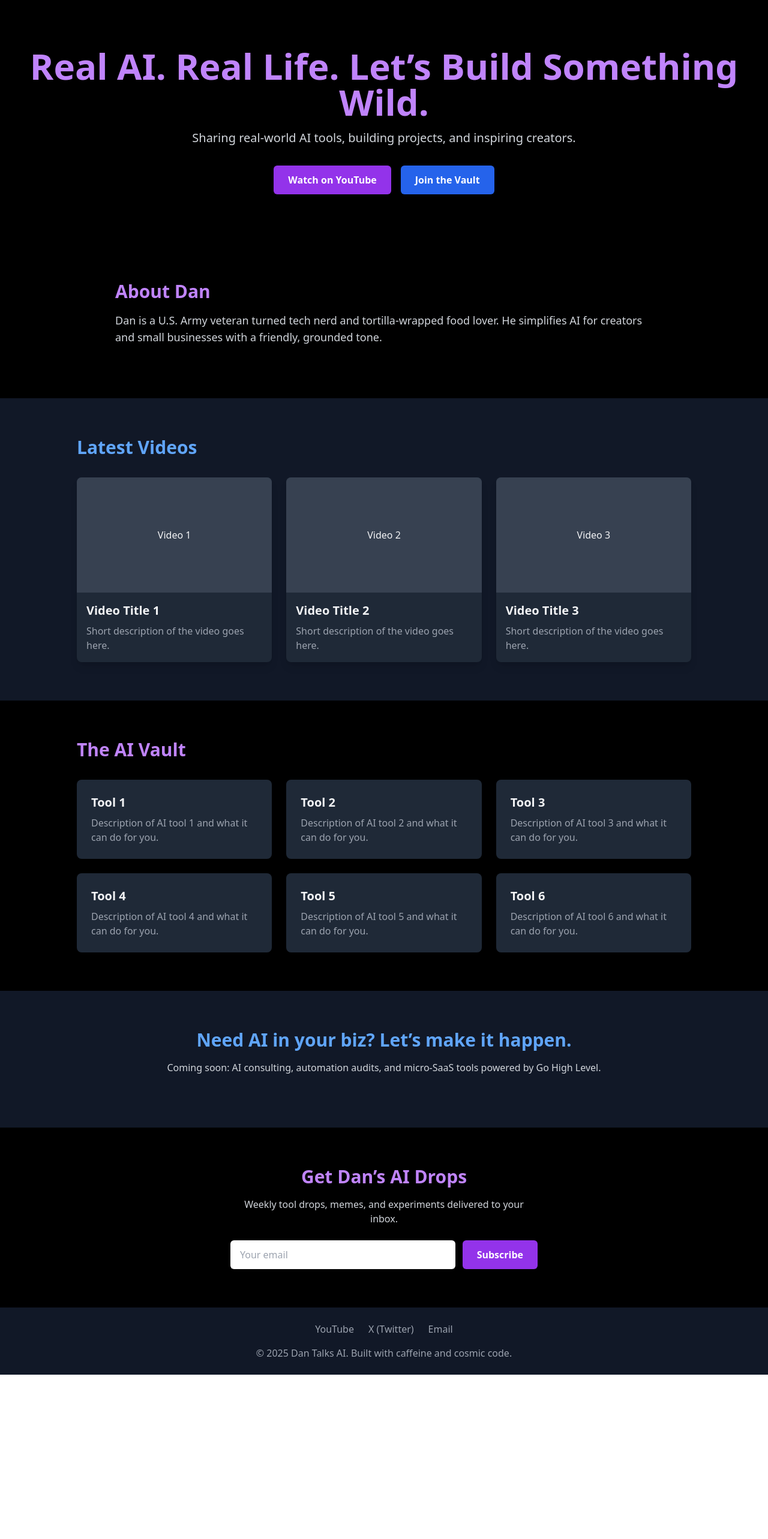
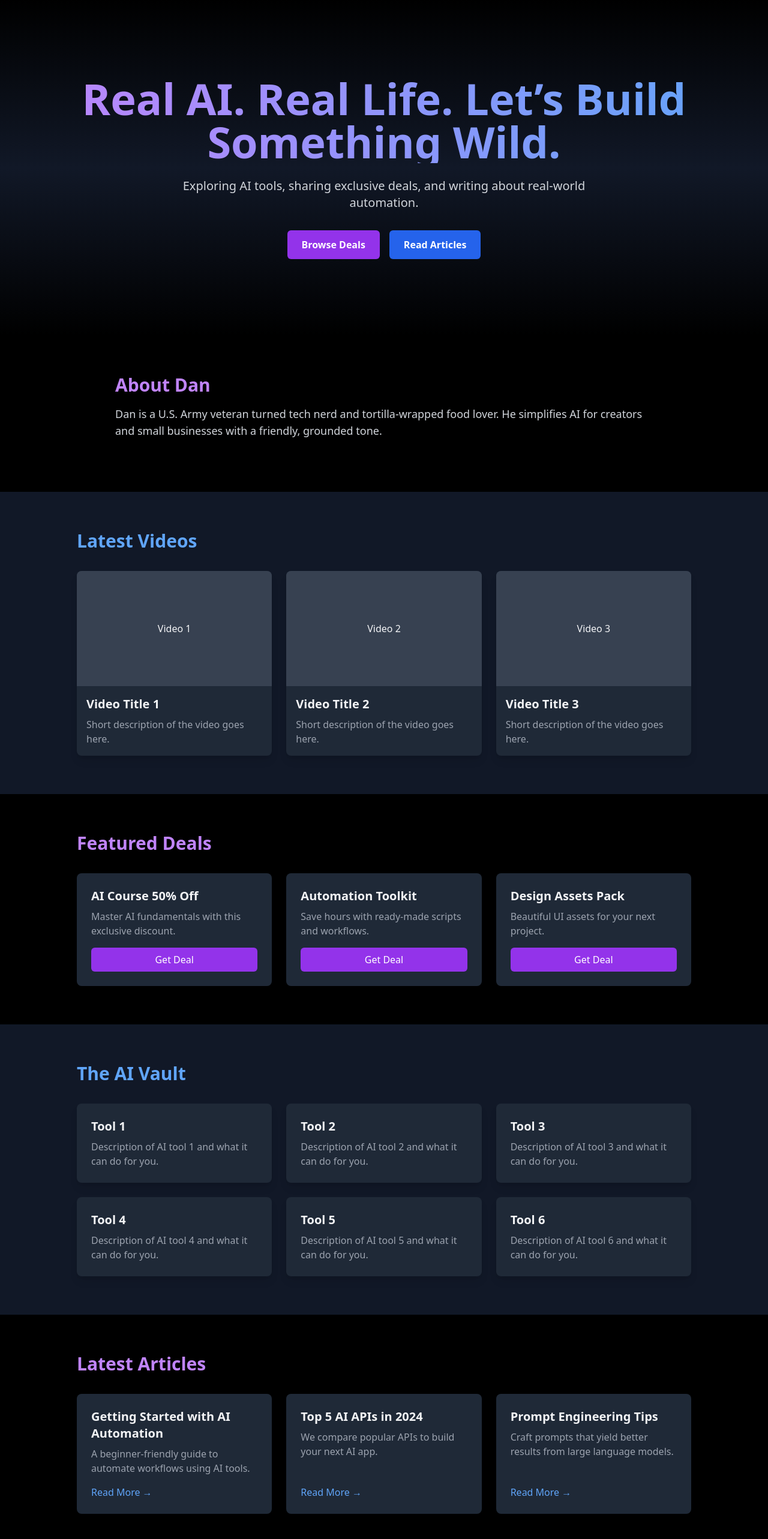
Before and after one commit to asddataking/dantalksai, a Next.js app: page / in a window 1280 px wide. Shown: the top 2566 px of the page at 60% size. Before the commit the page ends 2292 px from the top, so only its background shows below. Built offline with nearby package versions, Linux system fonts and the light colour scheme.

Commit message:
feat: add deals and blog to landing page

```diff
--- a/pages/index.js
+++ b/pages/index.js
@@ -13,25 +13,25 @@ export default function Home() {
       </Head>
       <main className="bg-black text-gray-100 min-h-screen font-sans">
         {/* Hero Section */}
-        <section className="flex flex-col items-center justify-center text-center py-20 px-4">
-          <h1 className="text-4xl md:text-6xl font-bold text-purple-400 mb-4">
+        <section className="flex flex-col items-center justify-center text-center py-32 px-4 bg-gradient-to-b from-black via-gray-900 to-black">
+          <h1 className="text-5xl md:text-7xl font-extrabold bg-gradient-to-r from-purple-400 to-blue-400 text-transparent bg-clip-text mb-6">
             Real AI. Real Life. Let’s Build Something Wild.
           </h1>
           <p className="text-lg md:text-xl max-w-2xl text-gray-300 mb-8">
-            Sharing real-world AI tools, building projects, and inspiring creators.
+            Exploring AI tools, sharing exclusive deals, and writing about real-world automation.
           </p>
           <div className="flex flex-col sm:flex-row gap-4">
             <a
-              href="#"
+              href="#deals"
               className="bg-purple-600 hover:bg-purple-700 text-white px-6 py-3 rounded-md font-semibold text-center"
             >
-              Watch on YouTube
+              Browse Deals
             </a>
             <a
-              href="#"
+              href="#blog"
               className="bg-blue-600 hover:bg-blue-700 text-white px-6 py-3 rounded-md font-semibold text-center"
             >
-              Join the Vault
+              Read Articles
             </a>
           </div>
         </section>
@@ -65,15 +65,80 @@ export default function Home() {
           </div>
         </section>
 
+        {/* Affiliate Deals Section */}
+        <section id="deals" className="py-16 px-4">
+          <div className="max-w-5xl mx-auto">
+            <h2 className="text-3xl font-bold mb-8 text-purple-400">Featured Deals</h2>
+            <div className="grid grid-cols-1 sm:grid-cols-2 lg:grid-cols-3 gap-6">
+              {[
+                {
+                  title: 'AI Course 50% Off',
+                  description: 'Master AI fundamentals with this exclusive discount.',
+                },
+                {
+                  title: 'Automation Toolkit',
+                  description: 'Save hours with ready-made scripts and workflows.',
+                },
+                {
+                  title: 'Design Assets Pack',
+                  description: 'Beautiful UI assets for your next project.',
+                },
+              ].map((deal, i) => (
+                <div key={i} className="bg-gray-800 rounded-lg p-6 shadow-lg flex flex-col">
+                  <h3 className="text-xl font-semibold mb-2">{deal.title}</h3>
+                  <p className="text-gray-400 flex-grow">{deal.description}</p>
+                  <a
+                    href="#"
+                    className="mt-4 inline-block bg-purple-600 hover:bg-purple-700 text-white px-4 py-2 rounded-md text-center"
+                  >
+                    Get Deal
+                  </a>
+                </div>
+              ))}
+            </div>
+          </div>
+        </section>
+
         {/* AI Vault Section */}
-        <section className="py-16 px-4">
+        <section className="py-16 px-4 bg-gray-900">
           <div className="max-w-5xl mx-auto">
-            <h2 className="text-3xl font-bold mb-8 text-purple-400">The AI Vault</h2>
+            <h2 className="text-3xl font-bold mb-8 text-blue-400">The AI Vault</h2>
             <div className="grid grid-cols-1 sm:grid-cols-2 lg:grid-cols-3 gap-6">
               {Array.from({ length: 6 }).map((_, i) => (
                 <div key={i} className="bg-gray-800 rounded-lg p-6 shadow-lg">
                   <h3 className="text-xl font-semibold mb-2">Tool {i + 1}</h3>
                   <p className="text-gray-400">Description of AI tool {i + 1} and what it can do for you.</p>
+                </div>
+              ))}
+            </div>
+          </div>
+        </section>
+
+        {/* Blog Articles Section */}
+        <section id="blog" className="py-16 px-4">
+          <div className="max-w-5xl mx-auto">
+            <h2 className="text-3xl font-bold mb-8 text-purple-400">Latest Articles</h2>
+            <div className="grid grid-cols-1 md:grid-cols-2 lg:grid-cols-3 gap-6">
+              {[
+                {
+                  title: 'Getting Started with AI Automation',
+                  excerpt: 'A beginner-friendly guide to automate workflows using AI tools.',
+                },
+                {
+                  title: 'Top 5 AI APIs in 2024',
+                  excerpt: 'We compare popular APIs to build your next AI app.',
+                },
+                {
+                  title: 'Prompt Engineering Tips',
+                  excerpt: 'Craft prompts that yield better results from large language models.',
+                },
+              ].map((post, i) => (
+                <div key={i} className="bg-gray-800 rounded-lg p-6 shadow-lg flex flex-col">
+                  <h3 className="text-xl font-semibold mb-2">{post.title}</h3>
+                  <p className="text-gray-400 flex-grow">{post.excerpt}</p>
+                  <a href="#" className="mt-4 inline-block text-blue-400 hover:underline">
+                    Read More →
+                  </a>
                 </div>
               ))}
             </div>
```
